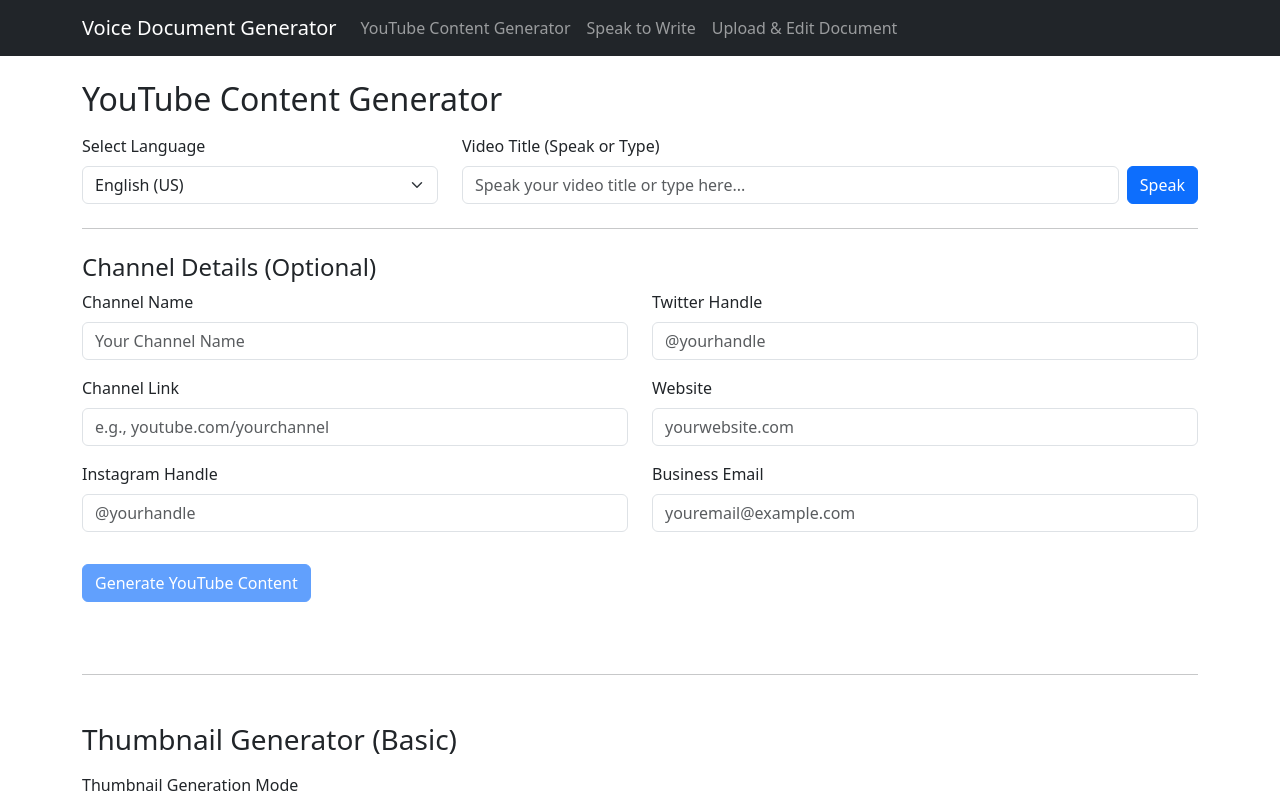
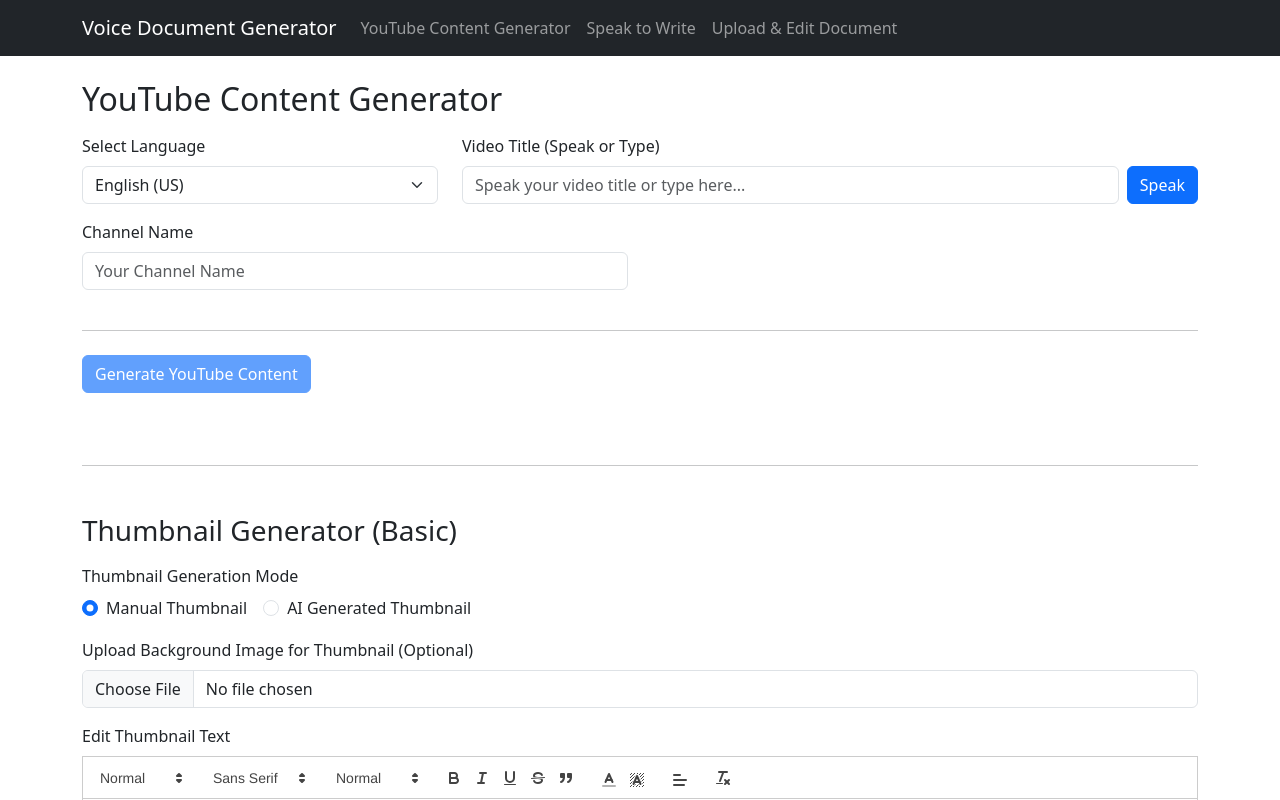
Before and after one commit to gitAji/document-generator-, a React (Create React App) app: page / in a window 1280 px wide. Shown: the top 800 px of the page. Built offline with nearby package versions, Linux system fonts and the light colour scheme.

Commit message:
feat: Re-introduce channel name and re-enable AI image generation
- Re-added channel name state and input field.
- Updated description generation to include channel name.
- Re-enabled AI image generation for thumbnails.

```diff
--- a/src/components/YoutubeContentGenerator.js
+++ b/src/components/YoutubeContentGenerator.js
@@ -27,11 +27,7 @@
   const [generatedDescription, setGeneratedDescription] = useState('');
   const [generatedKeywords, setGeneratedKeywords] = useState('');
   const [channelName, setChannelName] = useState('');
-  const [instagramHandle, setInstagramHandle] = useState('');
-  const [twitterHandle, setTwitterHandle] = useState('');
-  const [website, setWebsite] = useState('');
-  const [channelLink, setChannelLink] = useState('');
-  const [businessEmail, setBusinessEmail] = useState('');
+
   const [thumbnailImage, setThumbnailImage] = useState(null);
   const [thumbnailText, setThumbnailText] = useState('');
   const [thumbnailMode, setThumbnailMode] = useState('manual'); // 'manual' or 'ai-generated'
@@ -51,7 +47,7 @@
         method: 'POST',
         headers: {
           'Content-Type': 'application/json',
-          'api-key': 'd803dfca-5f90-436b-8aa3-3ff83460817a', // Replace with your actual API key
+          'api-key': '6e06e783-78cc-4b0b-a5db-a5d8ae8ff64a', // Replace with your actual API key
         },
         body: JSON.stringify({ text: title }),
       });
@@ -164,15 +160,7 @@
 
 Let us know your thoughts in the comments below!
 👍 Like this video if it helped you
-🔔 Subscribe for more: ${channelLink || '[Your Channel Link]'}
-
-Follow Me On:
-Instagram: ${instagramHandle ? `@${instagramHandle}` : '[@yourhandle]'}
-Twitter: ${twitterHandle ? `@${twitterHandle}` : '[@yourhandle]'}
-Website: ${website || '[yourwebsite.com]'}
-
-Business Inquiries:
-${businessEmail || '[Your Email Address]'}
+🔔 Subscribe for more: [Your Channel Link]
 
 `;
 
@@ -196,7 +184,7 @@
     setGeneratedDescription(description);
     setGeneratedKeywords(`${baseKeywords}, ${additionalKeywords}`);
 
-    // generateAiImage(videoTitle);
+    generateAiImage(videoTitle);
 
     // AI thumbnail generation based on title
     const getTitleHash = (title) => {
@@ -372,39 +360,18 @@
         </Col>
       </Row>
 
-      <hr className="my-4" />
-
-      <h4>Channel Details (Optional)</h4>
       <Row className="mb-3">
         <Col md={6}>
           <Form.Group className="mb-3">
             <Form.Label>Channel Name</Form.Label>
             <Form.Control type="text" value={channelName} onChange={(e) => setChannelName(e.target.value)} placeholder="Your Channel Name" />
           </Form.Group>
-          <Form.Group className="mb-3">
-            <Form.Label>Channel Link</Form.Label>
-            <Form.Control type="text" value={channelLink} onChange={(e) => setChannelLink(e.target.value)} placeholder="e.g., youtube.com/yourchannel" />
-          </Form.Group>
-          <Form.Group className="mb-3">
-            <Form.Label>Instagram Handle</Form.Label>
-            <Form.Control type="text" value={instagramHandle} onChange={(e) => setInstagramHandle(e.target.value)} placeholder="@yourhandle" />
-          </Form.Group>
-        </Col>
-        <Col md={6}>
-          <Form.Group className="mb-3">
-            <Form.Label>Twitter Handle</Form.Label>
-            <Form.Control type="text" value={twitterHandle} onChange={(e) => setTwitterHandle(e.target.value)} placeholder="@yourhandle" />
-          </Form.Group>
-          <Form.Group className="mb-3">
-            <Form.Label>Website</Form.Label>
-            <Form.Control type="text" value={website} onChange={(e) => setWebsite(e.target.value)} placeholder="yourwebsite.com" />
-          </Form.Group>
-          <Form.Group className="mb-3">
-            <Form.Label>Business Email</Form.Label>
-            <Form.Control type="email" value={businessEmail} onChange={(e) => setBusinessEmail(e.target.value)} placeholder="youremail@example.com" />
-          </Form.Group>
         </Col>
       </Row>
+
+      <hr className="my-4" />
+
+
 
       <Button onClick={generateContent} className="mb-4" disabled={!videoTitle}>
         Generate YouTube Content
```
